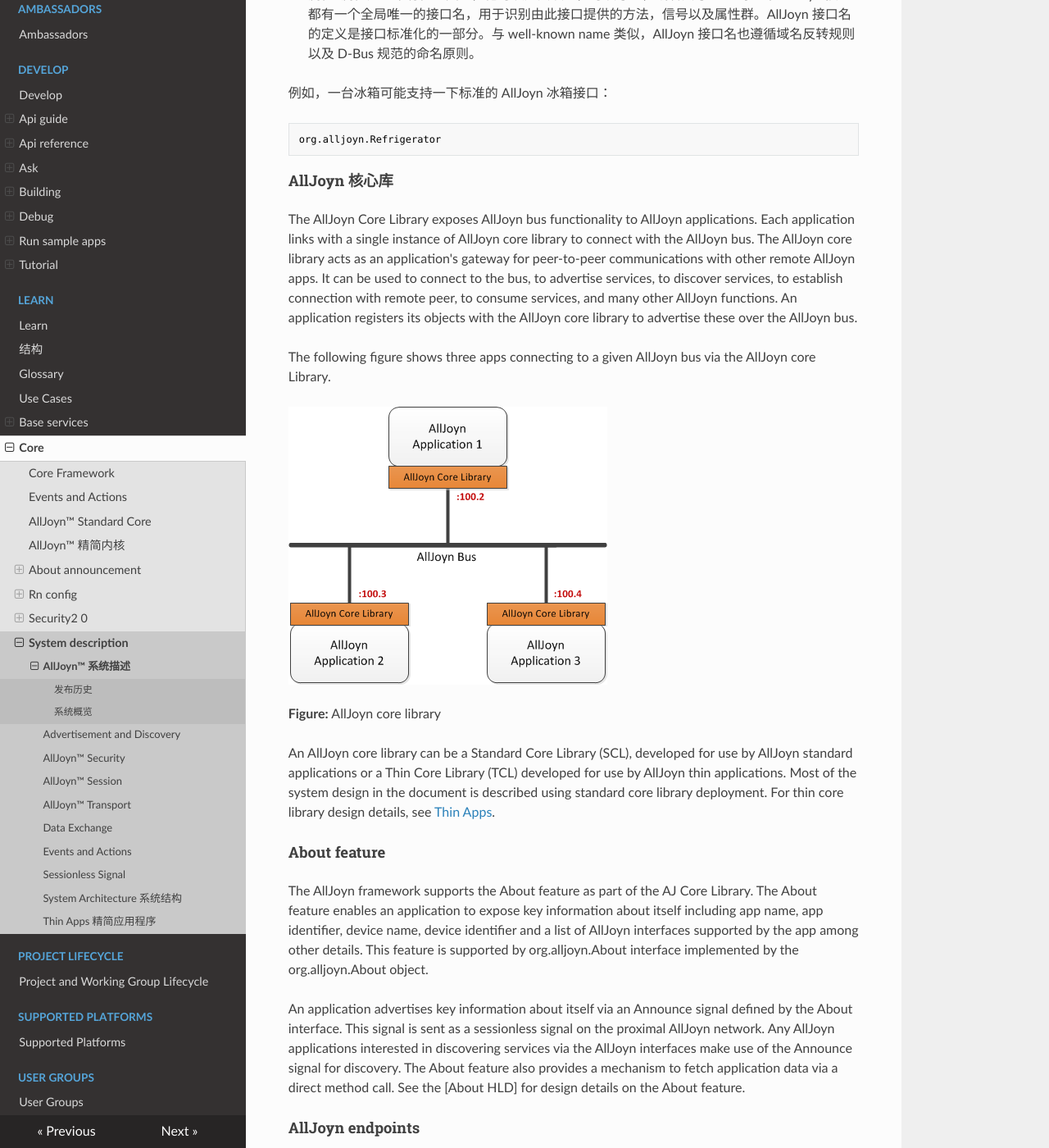
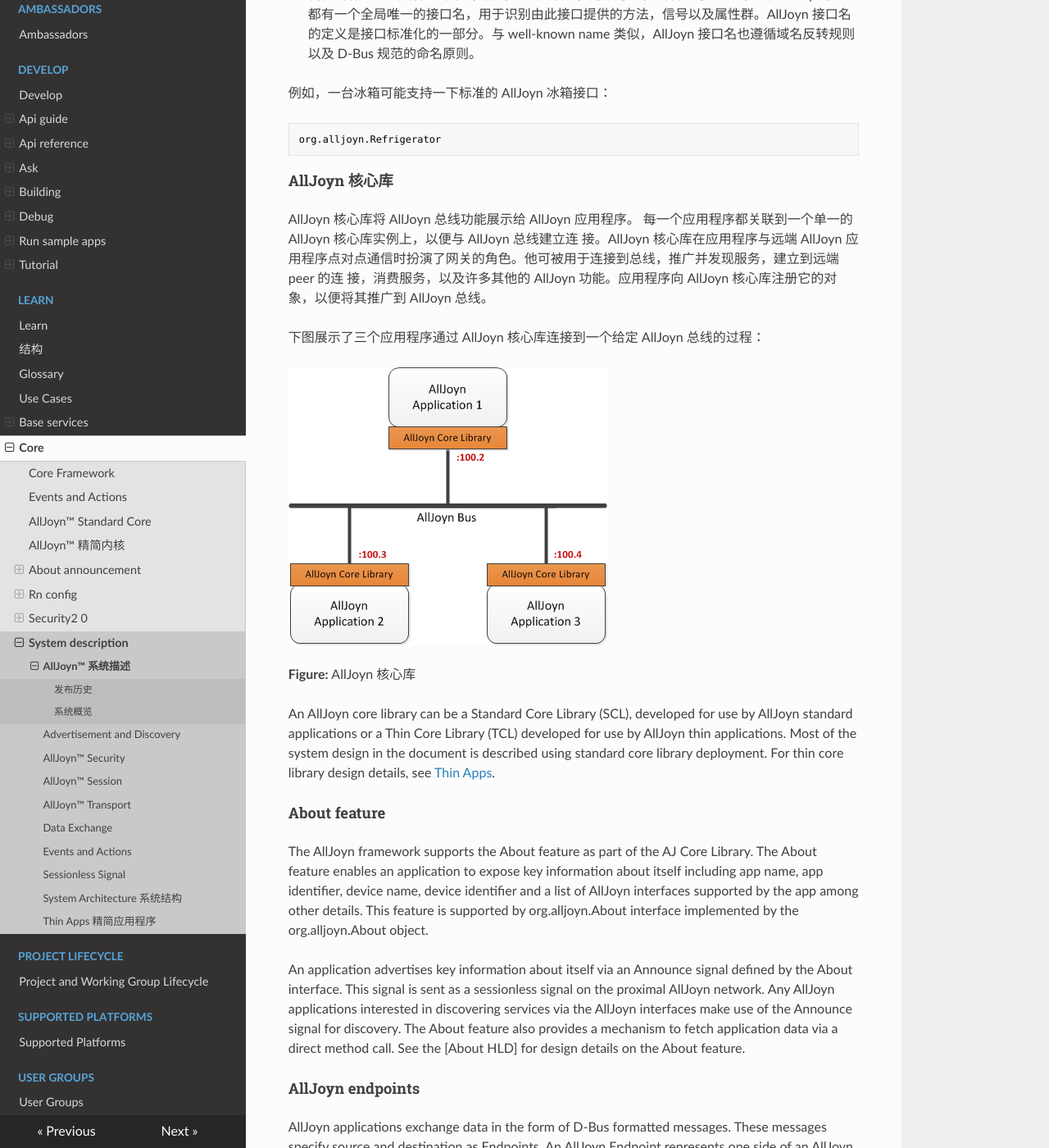
Before and after one commit to smart-conn/alljoyn-zh, an MkDocs documentation site: the page built from docs/learn/core/system-description/index.md, in a window 1280 px wide and 1400 px high, scrolled down 10873 px. Shown: the whole window at 82% size. Built offline with MkDocs 1.6.1, drawn with Linux system fonts in a browser that asks for light colours; nearby versions of some CDN libraries.

Commit message:
Update index.md

```diff
--- a/docs/learn/core/system-description/index.md
+++ b/docs/learn/core/system-description/index.md
@@ -260,27 +260,17 @@ org.alljoyn.Refrigerator
 
 #### AllJoyn 核心库
 
+AllJoyn 核心库将 AllJoyn 总线功能展示给 AllJoyn 应用程序。 每一个应用程序都关联到一个单一的 AllJoyn 核心库实例上，以便与 AllJoyn 总线建立连
+接。AllJoyn 核心库在应用程序与远端 AllJoyn 应用程序点对点通信时扮演了网关的角色。他可被用于连接到总线，推广并发现服务，建立到远端 peer 的连
+接，消费服务，以及许多其他的 AllJoyn 功能。应用程序向 AllJoyn 核心库注册它的对象，以便将其推广到 AllJoyn 总线。
 
-
-
-
-The AllJoyn Core Library exposes AllJoyn bus functionality to
-AllJoyn applications. Each application links with a single
-instance of AllJoyn core library to connect with the AllJoyn
-bus. The AllJoyn core library acts as an application's gateway
-for peer-to-peer communications with other remote AllJoyn apps.
-It can be used to connect to the bus, to advertise services,
-to discover services, to establish connection with remote peer,
-to consume services, and many other AllJoyn functions. An
-application registers its objects with the AllJoyn core library
-to advertise these over the AllJoyn bus.
-
-The following figure shows three apps connecting to a given
-AllJoyn bus via the AllJoyn core Library.
+下图展示了三个应用程序通过 AllJoyn 核心库连接到一个给定 AllJoyn 总线的过程：
 
 ![alljoyn-core-library][alljoyn-core-library]
 
-**Figure:** AllJoyn core library
+**Figure:** AllJoyn 核心库
+
+
 
 An AllJoyn core library can be a Standard Core Library (SCL),
 developed for use by AllJoyn standard applications or a
```
